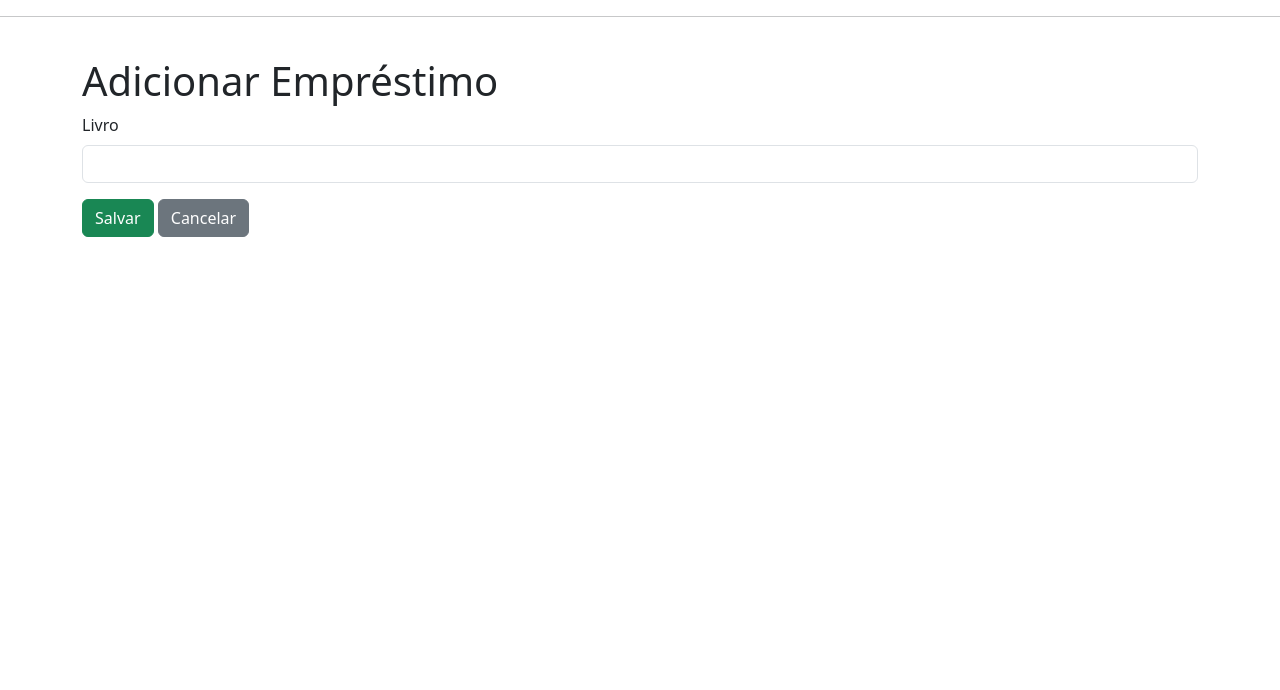
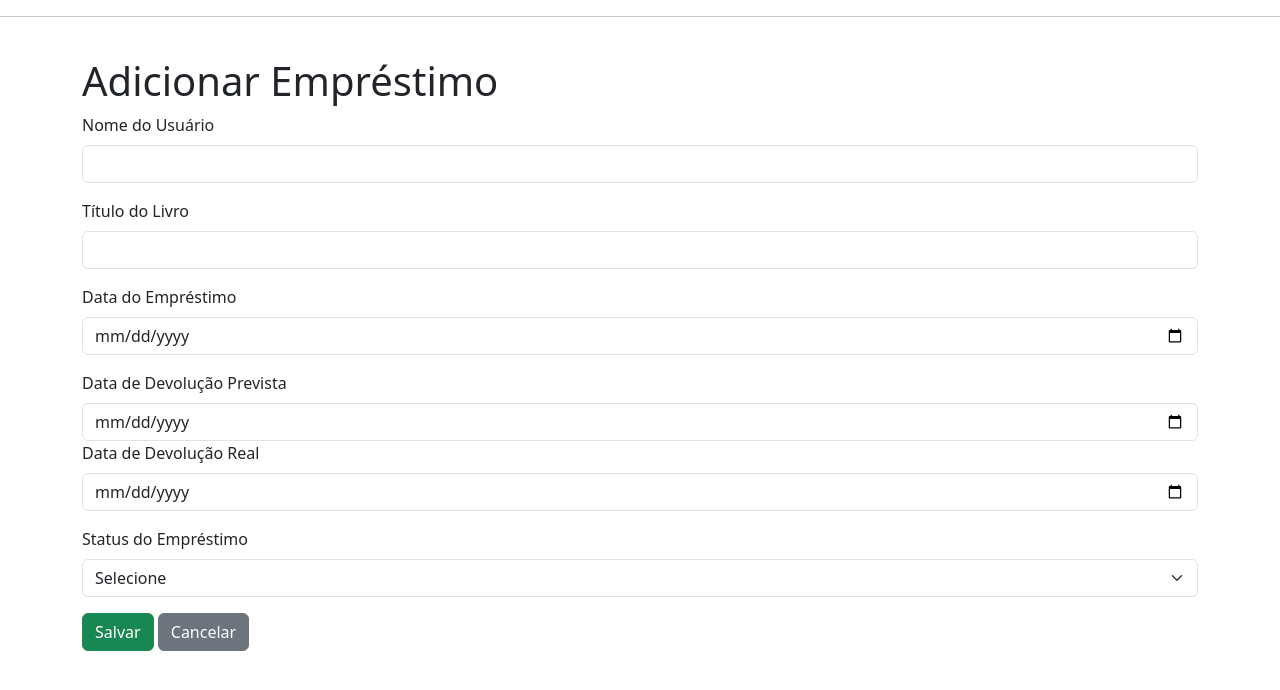
Before and after one commit to livialop/biblioteca-bd, a Flask app: page /add_emprestimo in a window 1280 px wide. Shown: the part 24-714 px from the top of the page. Run offline with Flask 3, Linux system fonts and the light colour scheme; the visitor is signed in with stand-in values (Sample User, id 1); data that the repository does not hold is empty; parts of the project's set-up code (start-up, migrations or seed data) failed here and were passed over.

Commit message:
Update add_emprestimo.html
informações corretas

```diff
--- a/templates/add_emprestimo.html
+++ b/templates/add_emprestimo.html
@@ -8,19 +8,56 @@
 </head>
 <body>
   {% include "components/navbar.html" %}
+
   <div class="p-4">
     <div class="container">
       <h1>Adicionar Empréstimo</h1>
+
       <form method="post" action="{{ url_for('emprestimo.add_emprestimo') }}">
+
         <div class="mb-3">
-          <label class="form-label">Livro</label>
-          <input class="form-control" name="livro" required>
+          <label class="form-label">Nome do Usuário</label>
+          <input class="form-control" name="nome_usuario" required>
+        </div>
+
+
+        <div class="mb-3">
+          <label class="form-label">Título do Livro</label>
+          <input class="form-control" name="livro_titulo" required>
+        </div>
+
+        <div class="mb-3">
+          <label class="form-label">Data do Empréstimo</label>
+          <input type="date" class="form-control" name="data_emprestimo">
+        </div>
+
+        <div class="mb-3">
+          <label class="form-label">Data de Devolução Prevista</label>
+          <input type="date" class="form-control" name="data_devolucao_prevista" required>
+
+        <div class="mb-3">
+          <label class="form-label">Data de Devolução Real</label>
+          <input type="date" class="form-control" name="data_devolucao_real">
+        </div>
+
+        <div class="mb-3">
+          <label class="form-label">Status do Empréstimo</label>
+          <select class="form-select" name="status_emprestimo" required>
+            <option value="" selected disabled>Selecione</option>
+
+            {% for item in valores_status_emprestimo %}
+              <option value="{{ item.Status_emprestimo }}">{{ item.Status_emprestimo }}</option>
+            {% endfor %}
+          </select>
         </div>
 
         <button class="btn btn-success" type="submit">Salvar</button>
-        <a class="btn btn-secondary" href="{{ url_for('livros.view_livros') }}">Cancelar</a>
+        <a class="btn btn-secondary" href="{{ url_for('emprestimo.view_emprestimos') }}">Cancelar</a>
+
+
       </form>
     </div>
   </div>
+
 </body>
 </html>
```
